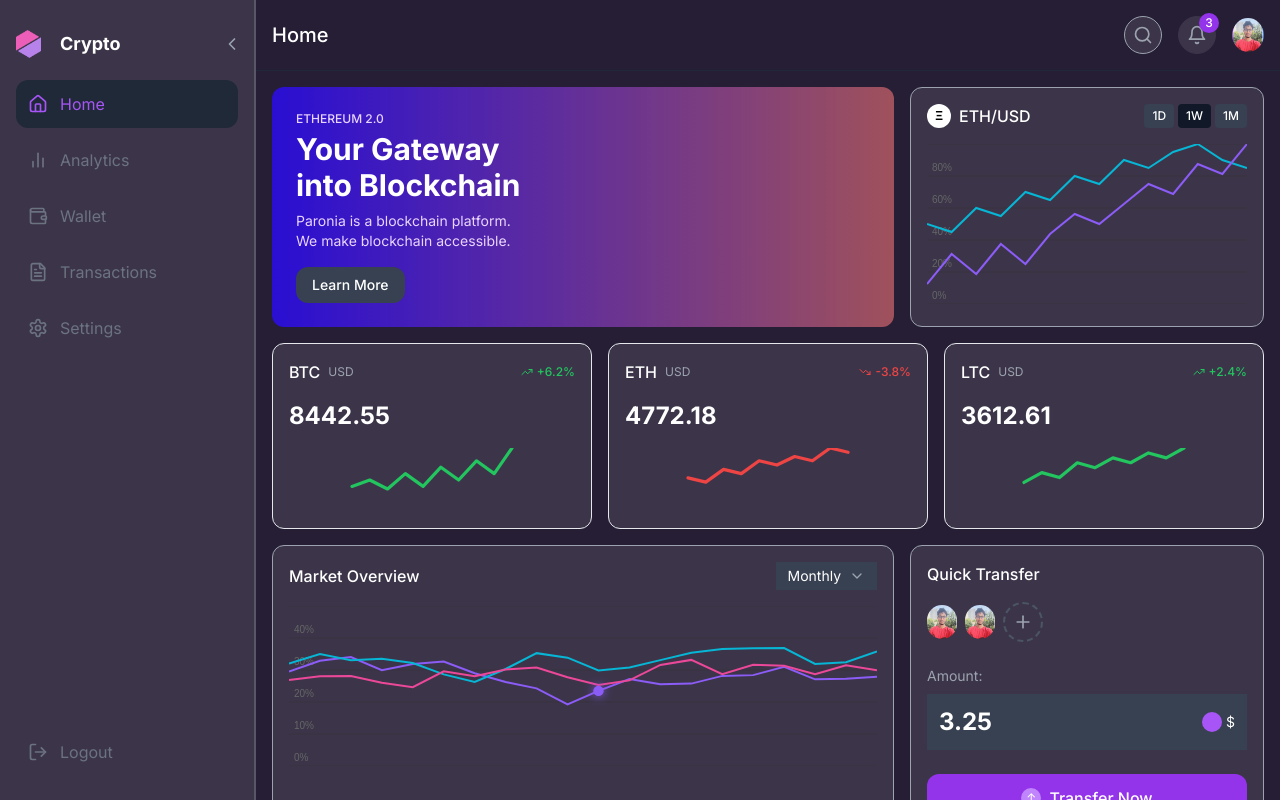
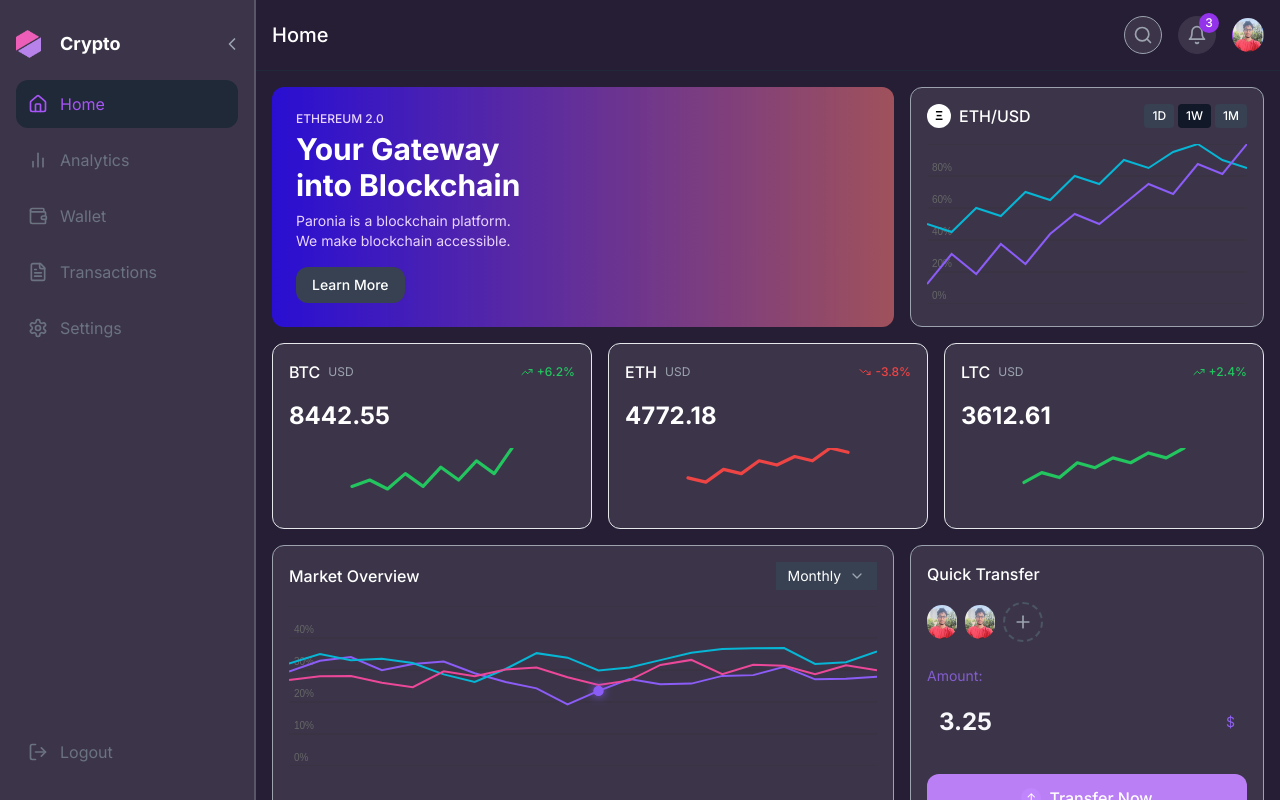
Before and after one commit to Arman8957/researchable_web3_dasboard, a Next.js app: page / in a window 1280 px wide. Built offline with nearby package versions, Linux system fonts and the light colour scheme.

Commit message:
color changed

```diff
--- a/app/page.tsx
+++ b/app/page.tsx
@@ -165,23 +165,23 @@ export default function Home() {
               </button>
             </div>
             <div className="mb-6">
-              <div className="text-sm text-gray-400 mb-2">Amount:</div>
-              <div className="flex items-center justify-between bg-gray-700 rounded-md p-3">
-                <span className="text-2xl font-bold">3.25</span>
+              <div className="text-sm  text-[#835dcf] mb-2">Amount:</div>
+              <div className="flex items-center justify-between  rounded-md p-3">
+                <span className="text-2xl text-[#f8f7fa] font-bold">3.25</span>
                 <div className="flex items-center gap-1">
-                  <div className="h-5 w-5 rounded-full bg-purple-500"></div>
-                  <span className="text-sm">$</span>
+                  {/* <div className="h-5 w-5 rounded-full "></div> */}
+                  <span className="text-sm text-[#8f5fee]">$</span>
                 </div>
               </div>
             </div>
             <button
               onClick={() => setIsTransferModalOpen(true)}
-              className="w-full bg-purple-600 hover:bg-purple-700 transition-colors py-3 rounded-xl flex items-center justify-center gap-2"
+              className="w-full bg-[#BB7FF5] hover:bg-purple-700 transition-colors py-3 rounded-xl flex items-center justify-center gap-2"
             >
               <div className="h-5 w-5 rounded-full bg-purple-400 flex items-center justify-center">
                 <span className="text-xs">↑</span>
               </div>
-              <span className="font-medium">Transfer Now</span>
+              <span className="font-medium ">Transfer Now</span>
             </button>
 
             <TransferModal
```
